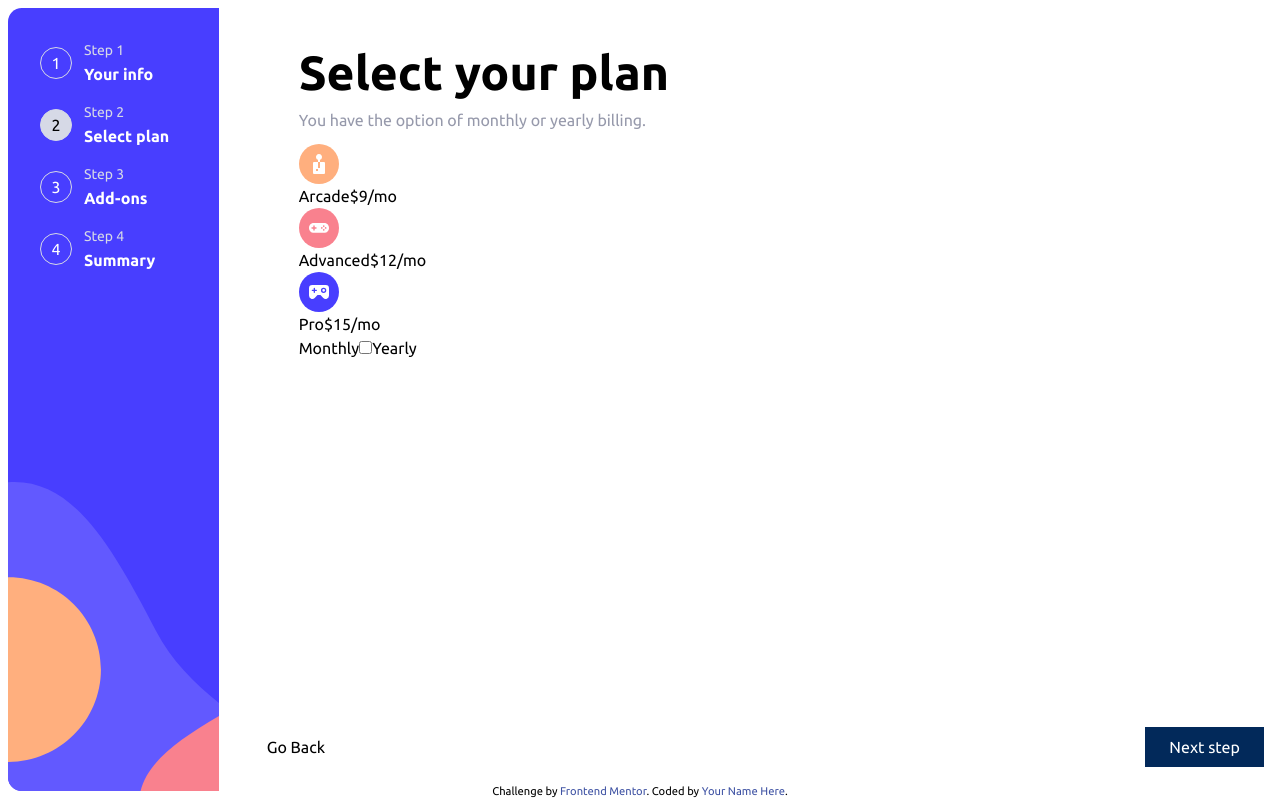
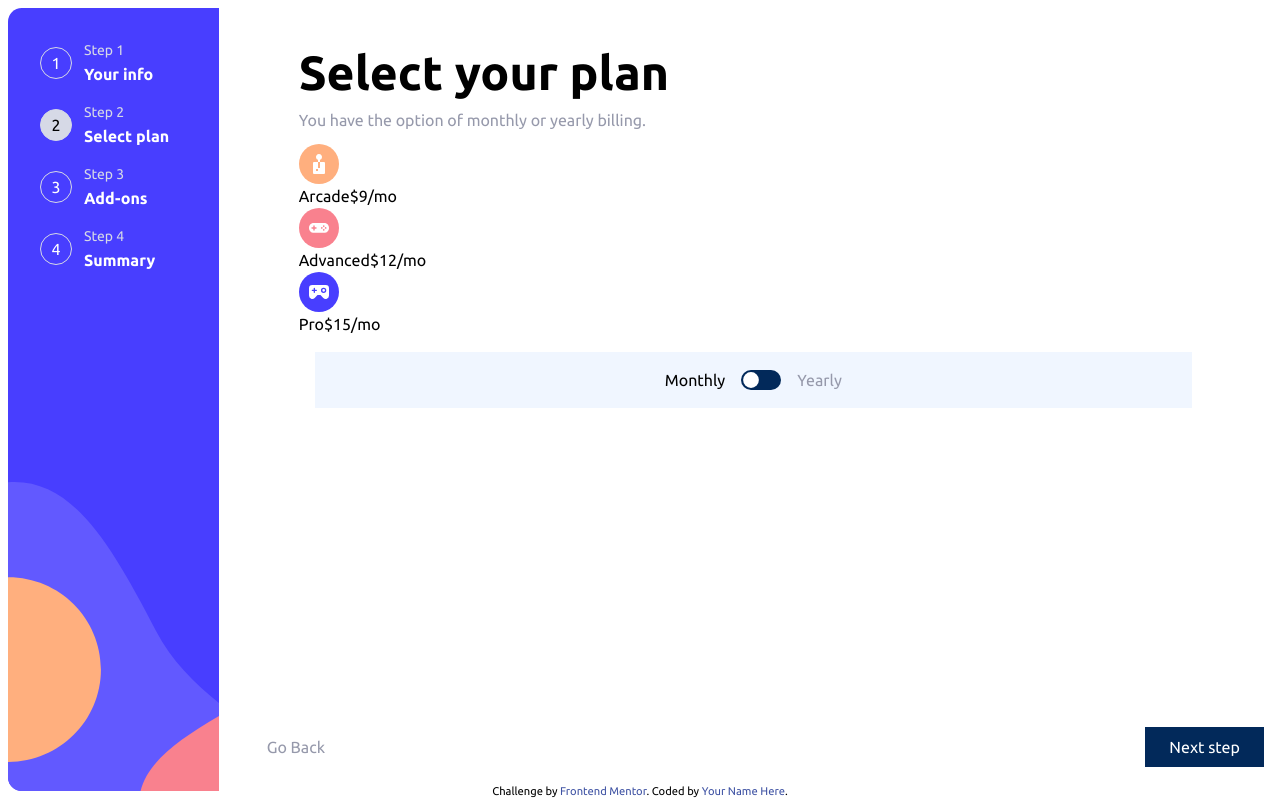
Before and after one commit to Ruchdane/fem-multi-step-form, a React (Vite) app: page / in a window 1280 px wide. Both pictures are taken after a click on the button "Next step". Built offline with nearby package versions, Linux system fonts and the light colour scheme.

Commit message:
implement switch using svg

```diff
--- a/src/components/step-action.jsx
+++ b/src/components/step-action.jsx
@@ -19,7 +19,7 @@ export function StepAction(props){
       <div className=" w-full bg-white p-4 flex flex-row-reverse justify-between">
         {props.idx < 3 ? <button className={"bg-marine-blue text-white " + btn } type="button"  onClick={props.next}> Next step </button>
                       :  <button className={"bg-purplish-blue text-white " + btn } type="button" onClick={props.confirm}> Confirm </button>}
-        {props.idx > 0 ? <button className={btn} onClick={props.back}  type="button" > Go Back </button> : null}
+        {props.idx > 0 ? <button className={"text-cool-gray " + btn} onClick={props.back}  type="button" > Go Back </button> : null}
       </div>
 
 }
--- a/src/components/switch.jsx
+++ b/src/components/switch.jsx
@@ -2,9 +2,12 @@
 // label_on: (Monthly)
 // label_off: (yearly)
 export function Switch(props){
-  return <>
+  return <div className="flex justify-center items-center gap-4 p-4 m-4 bg-magnolia">
       Monthly
-    <input type="checkbox" checked={props.checked} onChange={props.toggle}/>
-      Yearly
-    </>
+      <svg onClick={props.toggle} className="cursor-pointer w-10 h-5">
+       <rect   className="fill-marine-blue" width="100%" height="100%" fill="black" rx="25%" ry="50%"/>
+       <circle className="transition-all ease-in-out duration-300 fill-white" cx={props.checked ? "75%" : "25%"} cy="50%" r="25%" fill="white" />
+      </svg>
+    <span className="text-cool-gray ">Yearly</span>
+    </div>
 }
```
